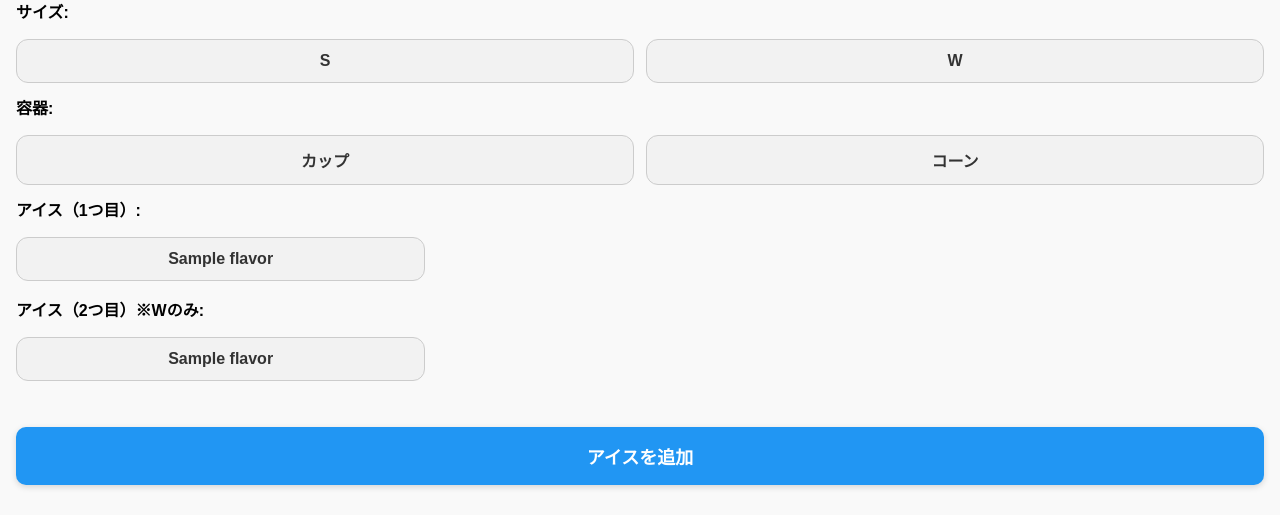
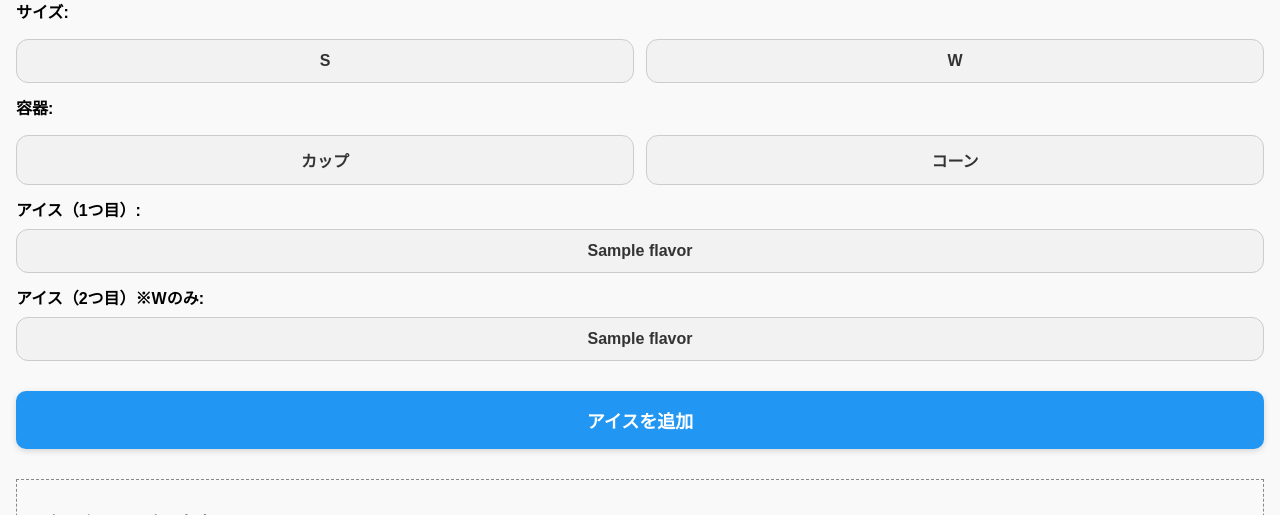
Before and after one commit to Yujiro-Muraoka/ice-order-system, a Django app: template orders/templates/orders/register.html in a window 1280 px wide. Shown: the part 173-688 px from the top of the page. Run offline with Django 5.2, Linux system fonts and the light colour scheme; the template is opened without the code that fills it: most values are stand-ins (such as "Sample title", 1, 10 or a date in 2020).

Commit message:
Update all modified files

```diff
--- a/orders/templates/orders/register.html
+++ b/orders/templates/orders/register.html
@@ -173,11 +173,10 @@
     }
 
     .flavor-grid {
-      display: grid;
-      grid-template-columns: repeat(3, 1fr);  /* ✅ 常に3列にする */
+      display: flex;
+      flex-wrap: wrap;
       gap: 10px;
-      margin-top: 8px;
-      margin-bottom: 16px;
+      justify-content: space-between;
     }
     #helpButton {
       position: fixed;
```
